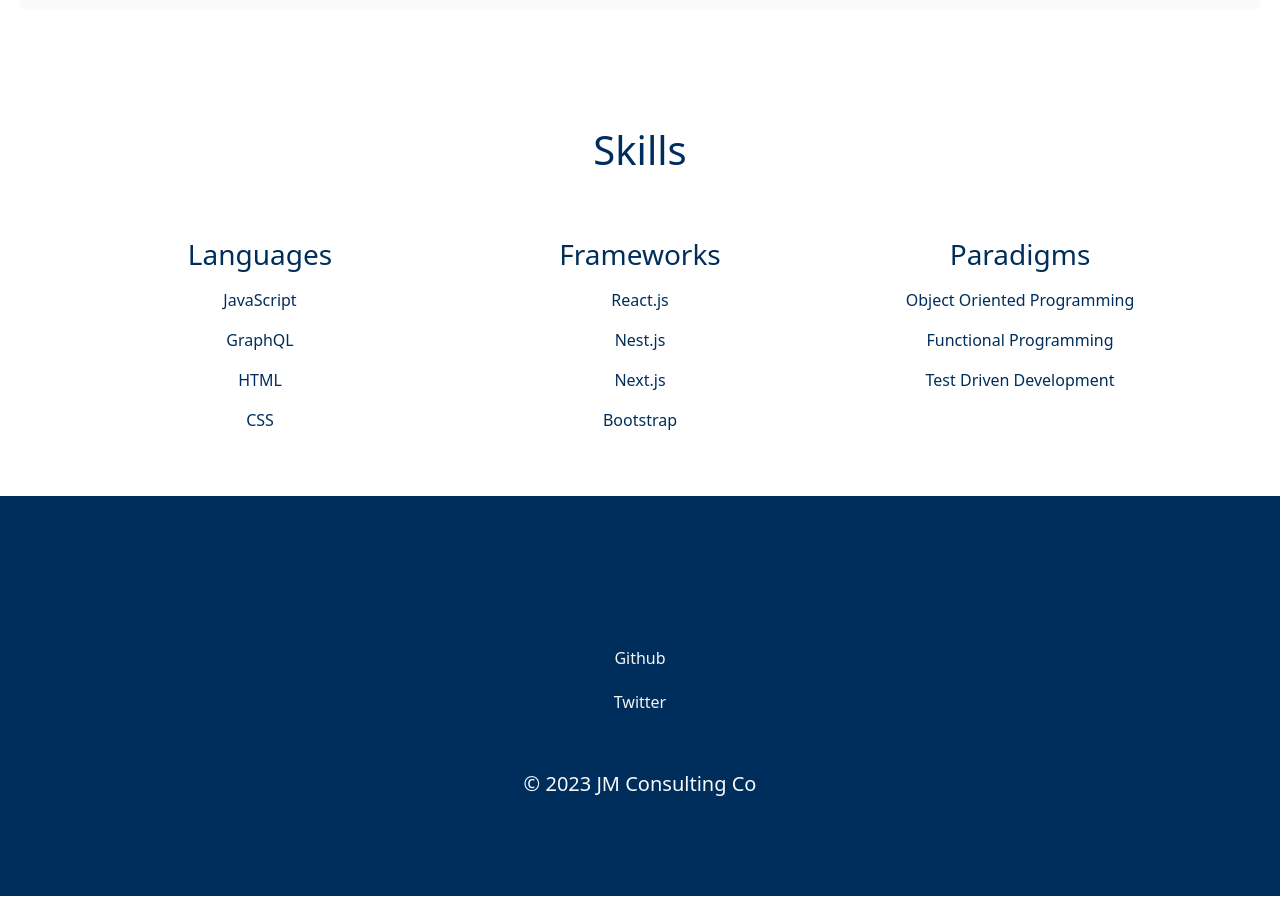
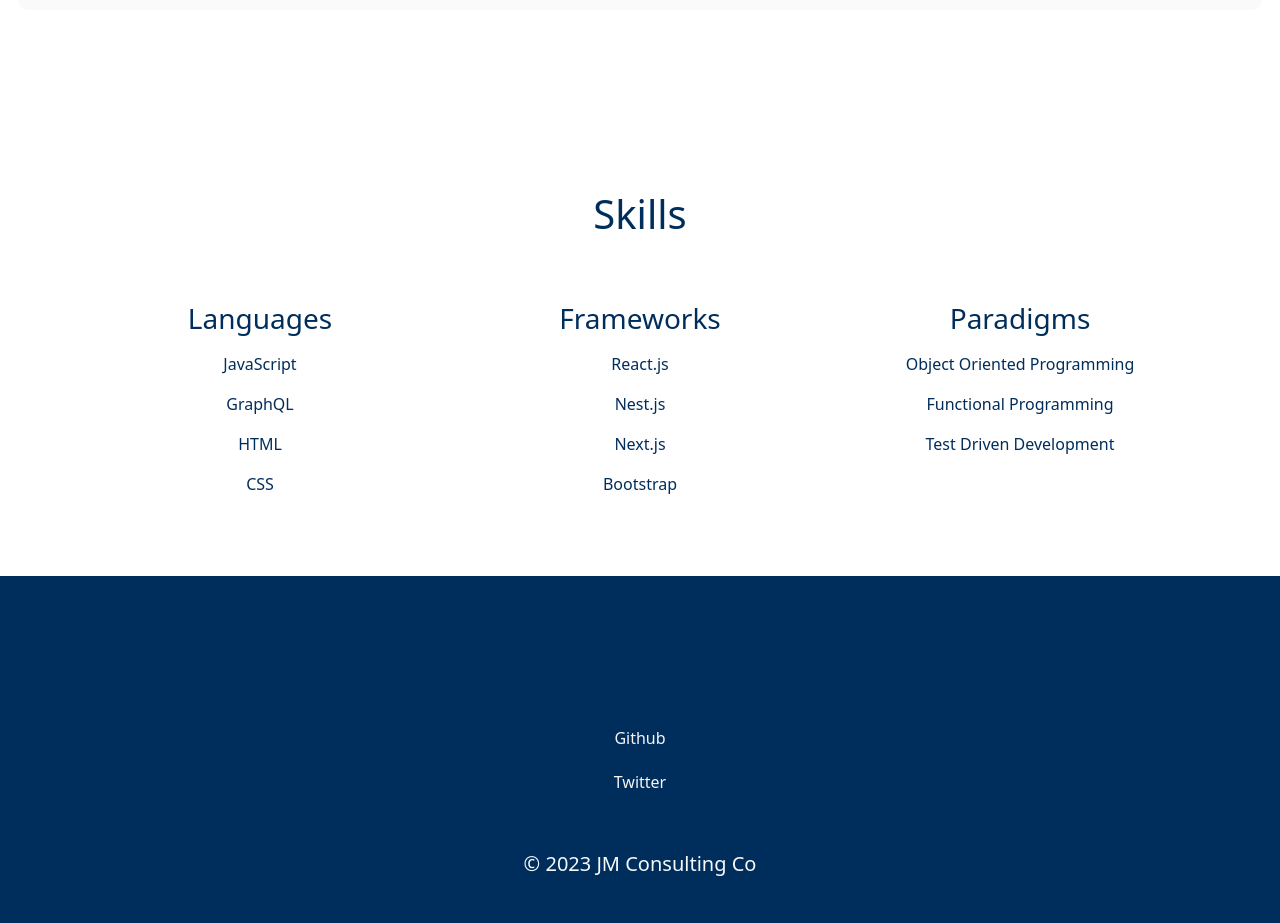
Before and after one commit to j4rola/my-portfolio, a Next.js app: page / in a window 1280 px wide. Shown: the part 1460-2383 px from the top of the page. Before the commit the page ends 2356 px from the top, so only its background shows below. Built offline with nearby package versions, Linux system fonts and the light colour scheme; no server answers.

Commit message:
cleans up index file

```diff
--- a/components/Skills.jsx
+++ b/components/Skills.jsx
@@ -2,7 +2,7 @@
 
 function Skills() {
   return (
-    <div className="container text-center text-blue my-5">
+    <div className="container text-center text-blue my-5 py-3">
             <h1 className="my-5 ">Skills</h1>
             <div className="row text-center">
                 <div className="col-md">
```
Also changed, not shown: pages/index.js (+0 -8 lines).
